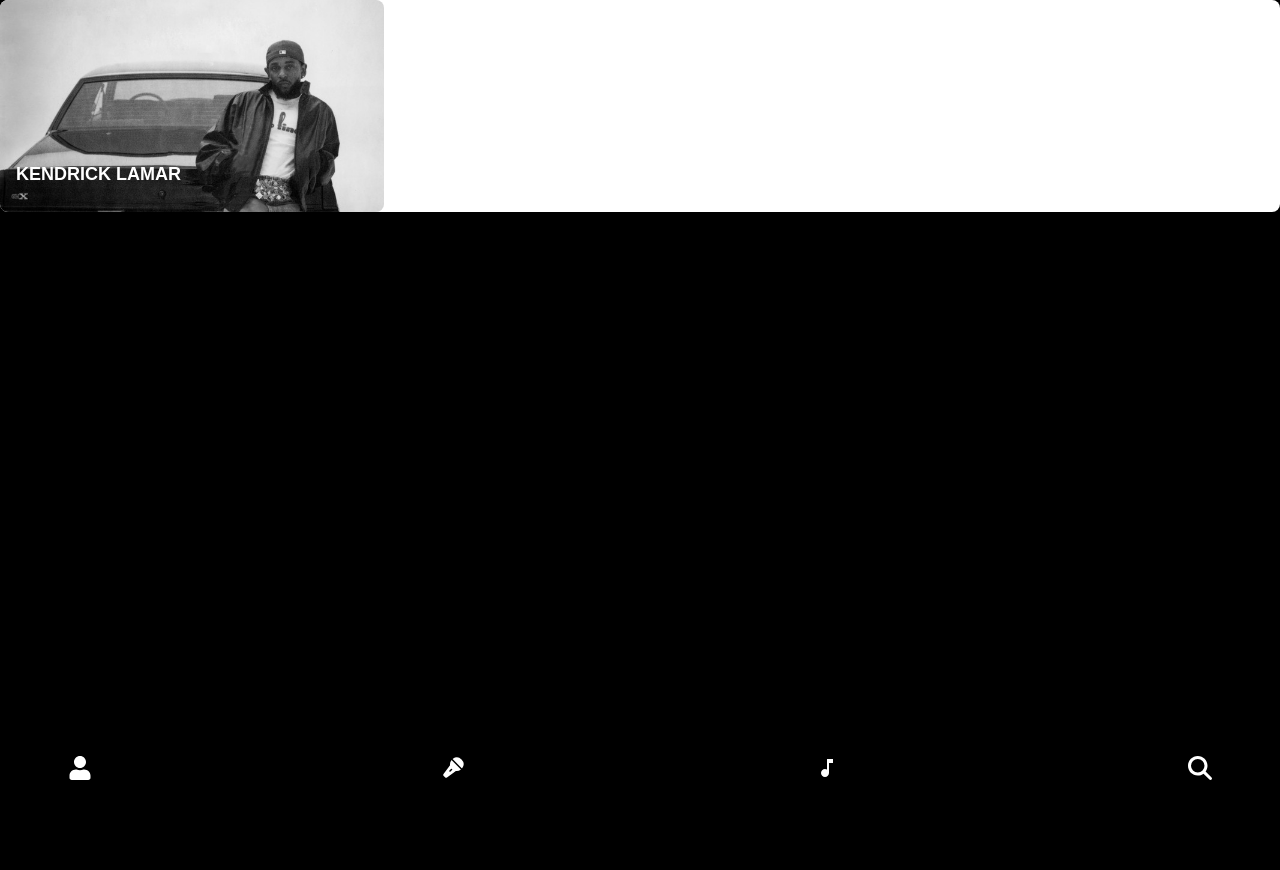
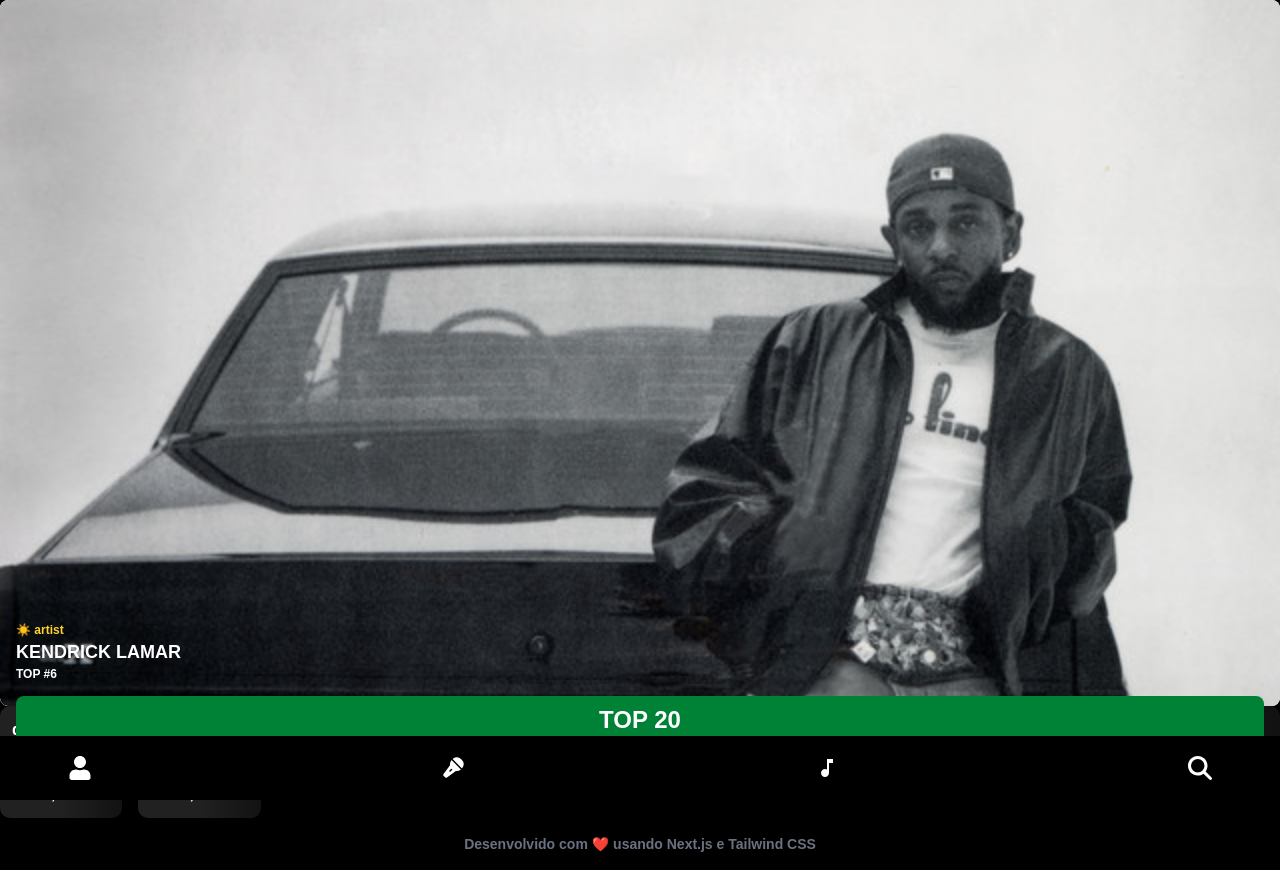
Before and after one commit to GabrielCM26/Desafio-final-front-end, a Next.js app: page /artistProfile in a window 1280 px wide. Before the commit the page ends 800 px from the top, so only its background shows below. Built offline with nearby package versions, Linux system fonts and the light colour scheme.

Commit message:
artist profile design

```diff
--- a/src/pages/artistProfile.js
+++ b/src/pages/artistProfile.js
@@ -1,16 +1,29 @@
 export default function PerfilArtista() {
   return (
-    <div className="bg-white rounded-lg shadow-md">
+    <div>
+      <div className="bg-white rounded-lg shadow-md w-screen overflow-hidden">
+        <figure className="relative w-screen">
+          <a href="#">
+            <img className="rounded-lg w-screen h-auto object-cover" src="./img/kendrick.png" alt="Kendrick Lamar" />
+          </a>
+          <figcaption className="absolute px-4 text-lg text-white bottom-6">
+            <p className="text-xs text-amber-300">☀️ artist</p>
+            <p>KENDRICK LAMAR</p>
+            <p className="text-xs">TOP #6</p>
+          </figcaption>
+        </figure>
+      </div>
 
-      <figure className="relative max-w-sm transition-all duration-300 cursor-pointer filter grayscale hover:grayscale-0">
-        <a href="#">
-          <img class="rounded-lg" src="./img/kendrick.png" alt="Kendrick Lamar" />
-        </a>
-        <figcaption class="absolute px-4 text-lg text-white bottom-6">
-          <p>KENDRICK LAMAR</p>
-        </figcaption>
-      </figure>
+      <div className="bg-linear-to-r from-[#212121] from-50% to-[#121212] to-100% p-3 rounded-[10px]">div comprida</div>
 
+    <div className="flex flex-row gap-4 mt-4">
+      <div className="bg-linear-to-r from-[#212121] from-50% to-[#121212] to-100% p-3 rounded-[10px]">Hello, World!</div>
+      <div className="bg-linear-to-r from-[#212121] from-50% to-[#121212] to-100% p-3 rounded-[10px]">Hello, World!</div>
+    </div>
+
+      <div className="bg-green-700 text-white rounded-lg fixed bottom-14 left-0 right-0 p-2 mx-4 flex items-center justify-center">
+        <p className="text-center text-2xl font-black  ">TOP 20</p>
+      </div>
     </div>
 
   )
```
